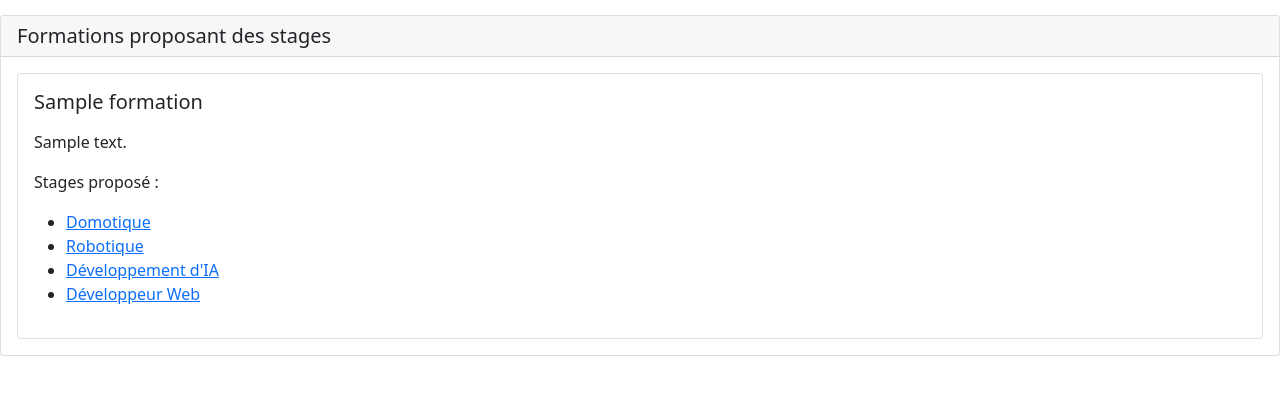
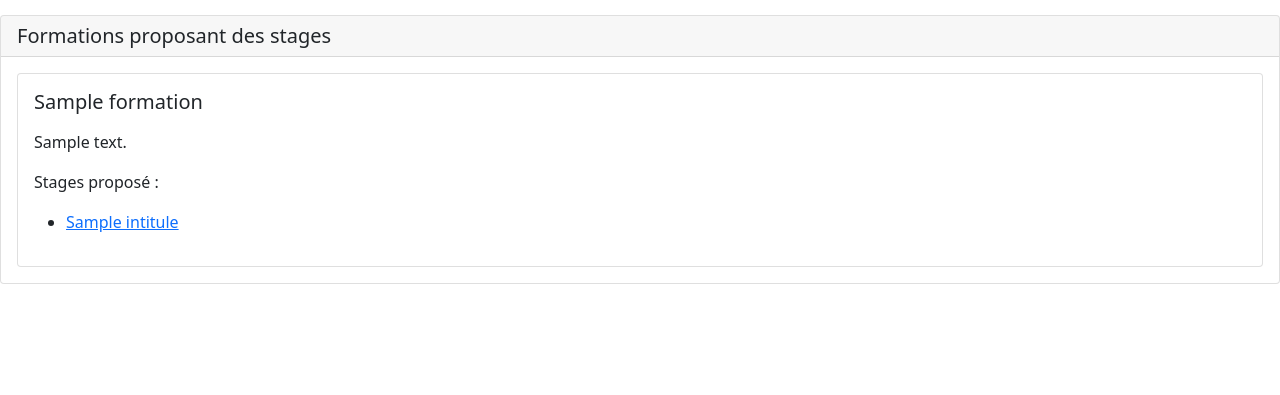
Before and after one commit to Ariedam64/symfony, a Symfony app: template templates/pro_stages/formations.html.twig in a window 1280 px wide. Shown: the part 98-493 px from the top of the page. Run offline with Twig, Linux system fonts and the light colour scheme; the template is opened without the code that fills it: most values are stand-ins (such as "Sample title", 1, 10 or a date in 2020); some libraries are stand-ins or nearby versions.

Commit message:
Mise à jour de la page formation

```diff
--- a/templates/pro_stages/formations.html.twig
+++ b/templates/pro_stages/formations.html.twig
@@ -19,22 +19,19 @@ Formations proposant des stages
       <p class="card-text">{{formationCourante.getDescription}}</p>
       <p class="card-text">Stages proposé : </p>
       <ul>
-        <li>
-            <a href="\stages\Domotique">Domotique</a>
-        </li>
-        <li>
-            <a href="\stages\Robotique">Robotique</a>
-        </li>
-        <li>
-            <a href="\stages\Développement d'IA">Développement d'IA</a>
-        </li>
-        <li>
-            <a href="\stages\Développeur Web">Développeur Web</a>
-        </li>
+      {% if formationCourante.stages|length > 0 %}
+        {% for stage in formationCourante.stages %}
+          <li>
+            <a href={{path('ProStages_stages',{id:stage.id})}}>{{stage.intitule}}</a>
+          </li>
+        {% endfor %}
+        {% else %}
+          <li>
+            Aucune
+          </li>
+        {% endif %}
       </ul>
-
     </div>
     {% endfor %}
   </div>
-
 {% endblock %}
```
